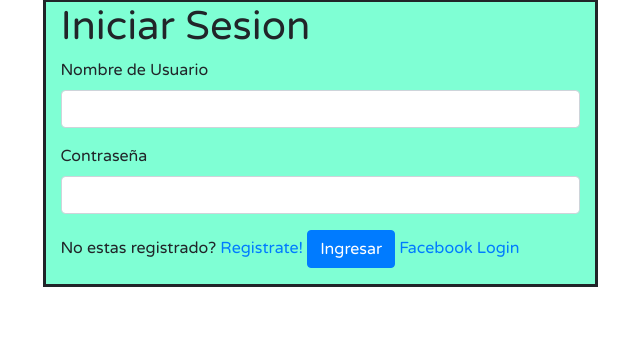
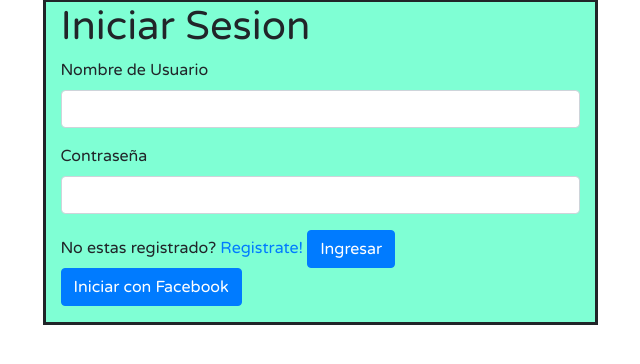
Before and after one commit to iVitaliz/unidad3, a Django app: page /perris/login in a window 1280 px wide. Shown: the part 167-531 px from the top of the page, without its empty margins (325-965 px from the left). Run offline with Django 3.2, Linux system fonts and the light colour scheme; some libraries are stand-ins or nearby versions; some web fonts are replaced.

Commit message:
arreglos visuales

```diff
--- a/perris/templates/perris/inicio.html
+++ b/perris/templates/perris/inicio.html
@@ -42,7 +42,7 @@
 	<!--REDES SOCIALES -->
 	<section class="row redes-sociales redes-sociales-general" >
 
-			 <p id="numero">+56 9 98765431 </p>
+			 <p id="numero">+569 98765431 </p>
 
 			 <p id="mensaje">Rescate y adopcion de perros callejeros</p>
 
--- a/perris/templates/registration/login.html
+++ b/perris/templates/registration/login.html
@@ -24,7 +24,7 @@
 					<label>No estas registrado?</label>
 					<a href="{% url 'register' %}" >Registrate!</a>
 					<input type="submit" value="Ingresar" class="btn btn-primary" name="">
-					<a href="{% url 'social:begin' 'facebook' %}">Facebook Login</a>
+					<a href="{% url 'social:begin' 'facebook' %}" class="btn btn-primary">Iniciar con Facebook</a>
 				</div>
 			</form>
 		</div>
```
Also changed, not shown: db.sqlite3.
